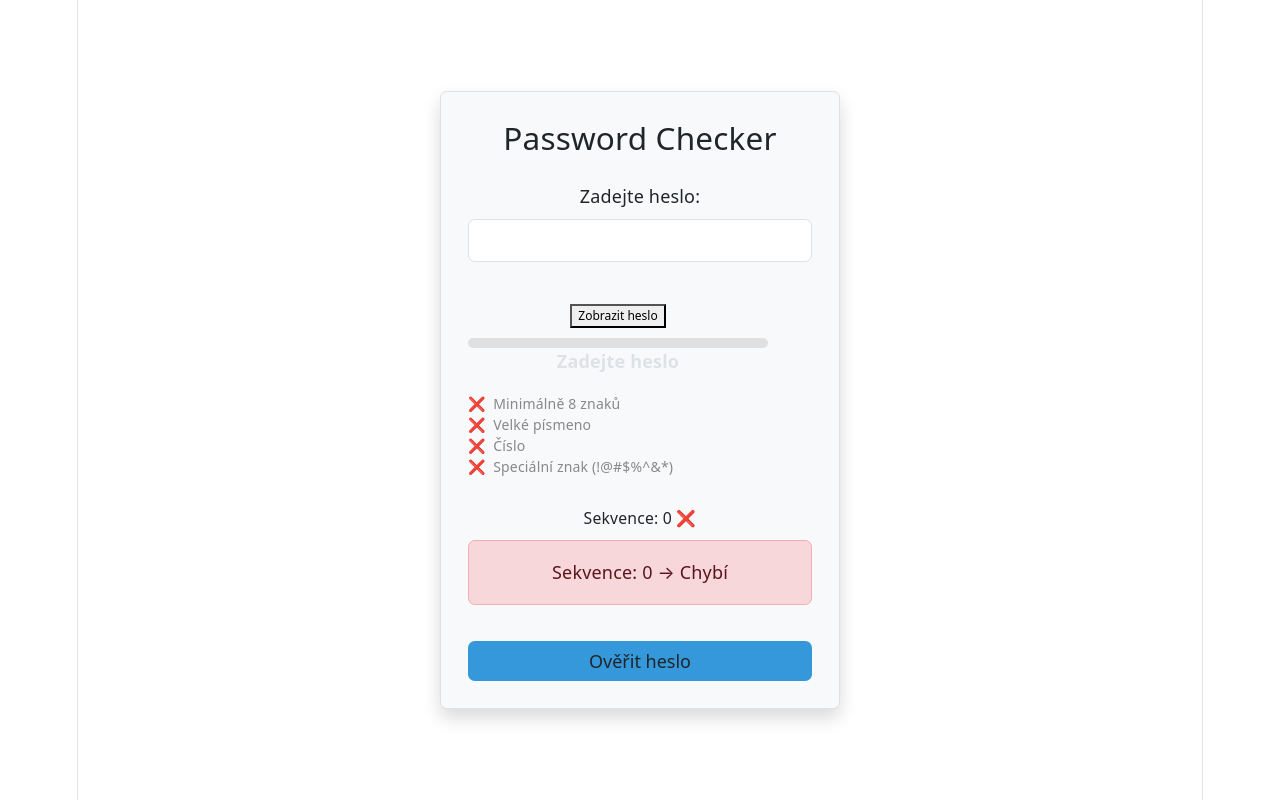
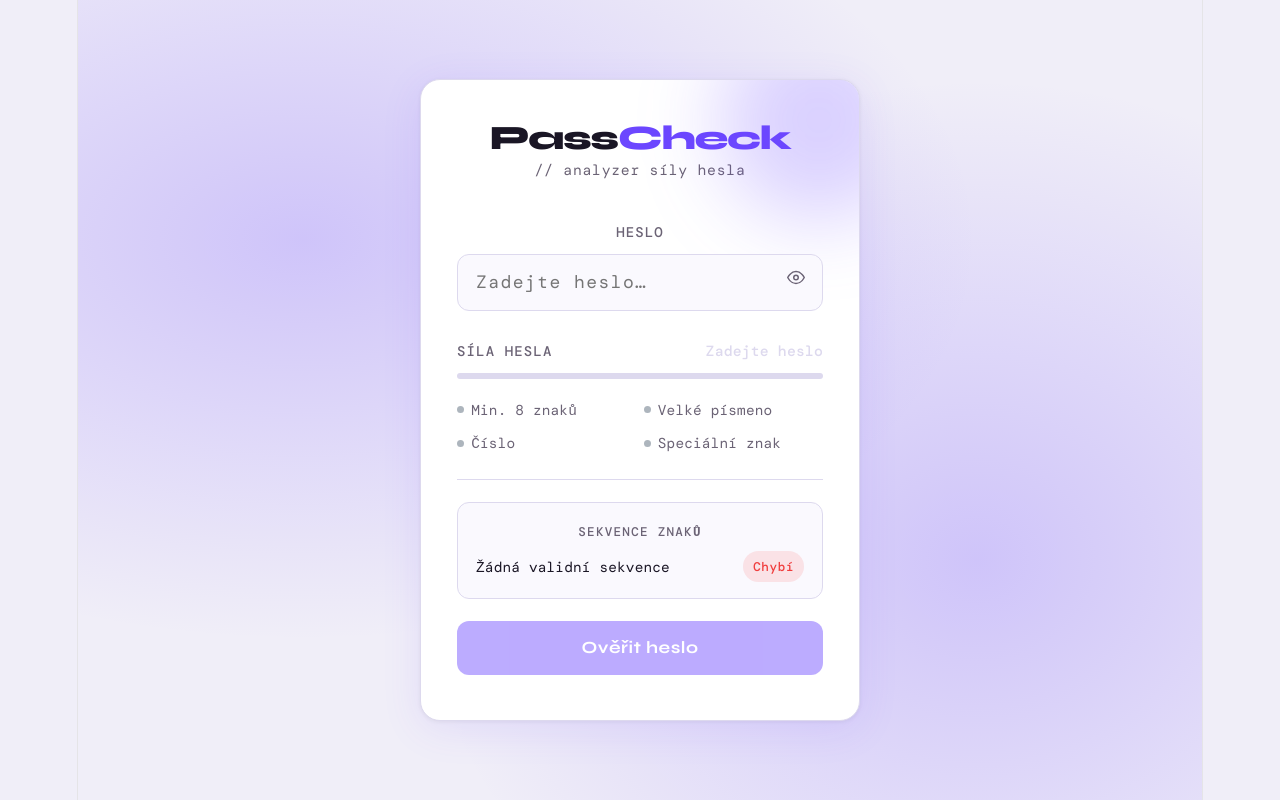
Before and after one commit to papucap/PasswordGame, a React (Vite) app: page / in a window 1280 px wide. Built offline with nearby package versions, Linux system fonts and the light colour scheme.

Commit message:
cviceni2 3 4 5

```diff
--- a/package.json
+++ b/package.json
@@ -24,6 +24,7 @@
     "eslint-plugin-react-hooks": "^7.0.1",
     "eslint-plugin-react-refresh": "^0.5.2",
     "globals": "^17.4.0",
+    "prettier": "^3.8.3",
     "typescript": "~6.0.2",
     "typescript-eslint": "^8.58.0",
     "vite": "^8.0.4"
--- a/src/App.css
+++ b/src/App.css
@@ -1,67 +1,357 @@
-/* Výchozí (light mode) */
+@import url('https://fonts.googleapis.com/css2?family=DM+Mono:wght@400;500&family=Syne:wght@400;600;700;800&display=swap');
+
+/* ── Light mode defaults ── */
 :root {
-  --primary-color: #3498db;
-  --bg-color: #ffffff;
-  --text-color: #212529;
-  --card-bg: #f8f9fa;
-  --border-color: #dee2e6;
+  --primary-color: #6c47ff;
+  --primary-hover: #5535e0;
+  --primary-glow: rgba(108, 71, 255, 0.25);
+
+  --bg-color: #f0eef8;
+  --card-bg: #ffffff;
+  --text-color: #1a1625;
+  --text-muted: #6b6375;
+  --border-color: #ddd9ee;
+  --input-bg: #faf9fe;
+  --input-focus-bg: #ffffff;
+
+  --strength-weak: #f03e3e;
+  --strength-medium: #f59f00;
+  --strength-strong: #2f9e44;
+
+  --check-yes: #2f9e44;
+  --check-no: #adb5bd;
+
+  --shadow-card: 0 8px 40px rgba(108, 71, 255, 0.10), 0 1px 4px rgba(0,0,0,0.06);
+  --shadow-btn: 0 4px 16px rgba(108, 71, 255, 0.35);
+
+  --font-display: 'Syne', sans-serif;
+  --font-mono: 'DM Mono', monospace;
 }
 
-/* Dark mode */
+/* ── Dark mode ── */
 @media (prefers-color-scheme: dark) {
   :root {
-    --primary-color: #4dabf7;
-    --bg-color: #121212;
-    --text-color: #f1f3f5;
-    --card-bg: #1e1e1e;
-    --border-color: #343a40;
+    --primary-color: #9d7eff;
+    --primary-hover: #b49bff;
+    --primary-glow: rgba(157, 126, 255, 0.22);
+
+    --bg-color: #0e0c14;
+    --card-bg: #19162a;
+    --text-color: #e8e3f7;
+    --text-muted: #8b82aa;
+    --border-color: #2c2744;
+    --input-bg: #110f1e;
+    --input-focus-bg: #1a1730;
+
+    --strength-weak: #ff6b6b;
+    --strength-medium: #fcc419;
+    --strength-strong: #51cf66;
+
+    --check-yes: #51cf66;
+    --check-no: #4a4566;
+
+    --shadow-card: 0 8px 48px rgba(0,0,0,0.5), 0 1px 4px rgba(0,0,0,0.4);
+    --shadow-btn: 0 4px 20px rgba(157, 126, 255, 0.4);
   }
 }
 
-/* Použití proměnných */
+/* ── Base ── */
+*, *::before, *::after { box-sizing: border-box; }
+
 body {
+  margin: 0;
   background-color: var(--bg-color);
+  color: var(--text-color);
+  font-family: var(--font-display);
+  min-height: 100vh;
+  transition: background-color 0.3s, color 0.3s;
+}
+
+/* ── Background mesh ── */
+.pc-bg {
+  min-height: 100vh;
+  display: flex;
+  align-items: center;
+  justify-content: center;
+  padding: 2rem 1rem;
+  background:
+    radial-gradient(ellipse 60% 50% at 20% 30%, var(--primary-glow), transparent),
+    radial-gradient(ellipse 50% 60% at 80% 70%, var(--primary-glow), transparent),
+    var(--bg-color);
+}
+
+/* ── Card ── */
+.pc-card {
+  width: 100%;
+  max-width: 440px;
+  background: var(--card-bg);
+  border: 1px solid var(--border-color);
+  border-radius: 20px;
+  padding: 2.5rem 2rem;
+  box-shadow: var(--shadow-card);
+  position: relative;
+  overflow: hidden;
+}
+
+.pc-card::before {
+  content: '';
+  position: absolute;
+  top: -60px; right: -60px;
+  width: 200px; height: 200px;
+  border-radius: 50%;
+  background: var(--primary-glow);
+  filter: blur(40px);
+  pointer-events: none;
+}
+
+/* ── Header ── */
+.pc-header {
+  text-align: center;
+  margin-bottom: 2rem;
+}
+
+.pc-header h1 {
+  font-family: var(--font-display);
+  font-size: 1.9rem;
+  font-weight: 800;
+  letter-spacing: -0.04em;
+  color: var(--text-color);
+  margin: 0 0 0.3rem;
+}
+
+.pc-header h1 span {
+  color: var(--primary-color);
+}
+
+.pc-subtitle {
+  font-size: 0.82rem;
+  color: var(--text-muted);
+  font-family: var(--font-mono);
+  letter-spacing: 0.05em;
+  margin: 0;
+}
+
+/* ── Input group ── */
+.pc-input-group {
+  position: relative;
+  margin-bottom: 1.5rem;
+}
+
+.pc-label {
+  display: block;
+  font-size: 0.78rem;
+  font-weight: 600;
+  letter-spacing: 0.08em;
+  text-transform: uppercase;
+  color: var(--text-muted);
+  margin-bottom: 0.5rem;
+  font-family: var(--font-mono);
+}
+
+.pc-input {
+  width: 100%;
+  padding: 0.85rem 3rem 0.85rem 1rem;
+  background: var(--input-bg);
+  border: 1.5px solid var(--border-color);
+  border-radius: 12px;
+  color: var(--text-color);
+  font-size: 1rem;
+  font-family: var(--font-mono);
+  letter-spacing: 0.08em;
+  outline: none;
+  transition: border-color 0.2s, background 0.2s, box-shadow 0.2s;
+}
+
+.pc-input:focus {
+  border-color: var(--primary-color);
+  background: var(--input-focus-bg);
+  box-shadow: 0 0 0 3px var(--primary-glow);
+}
+
+.pc-toggle-btn {
+  position: absolute;
+  right: 0.75rem;
+  top: 50%;
+  transform: translateY(-50%);
+  background: none;
+  border: none;
+  cursor: pointer;
+  color: var(--text-muted);
+  padding: 0.25rem;
+  display: flex;
+  align-items: center;
+  transition: color 0.2s;
+  margin-top: 13px; /* offset for label */
+}
+
+.pc-toggle-btn:hover { color: var(--primary-color); }
+
+/* ── Strength bar ── */
+.pc-strength-section {
+  margin-bottom: 1.25rem;
+}
+
+.pc-strength-header {
+  display: flex;
+  justify-content: space-between;
+  align-items: center;
+  margin-bottom: 0.5rem;
+}
+
+.pc-strength-label {
+  font-size: 0.78rem;
+  font-weight: 600;
+  letter-spacing: 0.08em;
+  text-transform: uppercase;
+  color: var(--text-muted);
+  font-family: var(--font-mono);
+}
+
+.pc-strength-value {
+  font-size: 0.82rem;
+  font-weight: 700;
+  font-family: var(--font-mono);
+  transition: color 0.3s;
+}
+
+.pc-bar-track {
+  height: 6px;
+  border-radius: 99px;
+  background: var(--border-color);
+  overflow: hidden;
+}
+
+.pc-bar-fill {
+  height: 100%;
+  border-radius: 99px;
+  transition: width 0.4s cubic-bezier(.4,0,.2,1), background-color 0.4s;
+}
+
+/* ── Criteria list ── */
+.pc-criteria {
+  list-style: none;
+  padding: 0;
+  margin: 0 0 1.25rem;
+  display: grid;
+  grid-template-columns: 1fr 1fr;
+  gap: 0.4rem;
+}
+
+.pc-criteria li {
+  display: flex;
+  align-items: center;
+  gap: 0.4rem;
+  font-size: 0.8rem;
+  font-family: var(--font-mono);
+  color: var(--text-muted);
+  transition: color 0.25s;
+}
+
+.pc-criteria li.met {
+  color: var(--check-yes);
+}
+
+.pc-criteria-dot {
+  width: 7px; height: 7px;
+  border-radius: 50%;
+  background: var(--check-no);
+  flex-shrink: 0;
+  transition: background 0.25s, box-shadow 0.25s;
+}
+
+.pc-criteria li.met .pc-criteria-dot {
+  background: var(--check-yes);
+  box-shadow: 0 0 6px var(--check-yes);
+}
+
+/* ── Divider ── */
+.pc-divider {
+  border: none;
+  border-top: 1px solid var(--border-color);
+  margin: 1.25rem 0;
+}
+
+/* ── Validator boxes ── */
+.pc-validator {
+  background: var(--input-bg);
+  border: 1px solid var(--border-color);
+  border-radius: 12px;
+  padding: 0.85rem 1rem;
+  margin-bottom: 0.75rem;
+  font-family: var(--font-mono);
+  font-size: 0.8rem;
+}
+
+.pc-validator-title {
+  font-size: 0.7rem;
+  font-weight: 600;
+  text-transform: uppercase;
+  letter-spacing: 0.1em;
+  color: var(--text-muted);
+  margin-bottom: 0.35rem;
+}
+
+.pc-validator-row {
+  display: flex;
+  align-items: center;
+  justify-content: space-between;
   color: var(--text-color);
 }
 
-.custom-card {
-  background-color: var(--card-bg);
-  border: 1px solid var(--border-color);
+.pc-badge {
+  font-size: 0.7rem;
+  font-weight: 700;
+  padding: 0.15rem 0.55rem;
+  border-radius: 99px;
+  letter-spacing: 0.05em;
 }
 
-.btn-primary-custom {
-  background-color: var(--primary-color);
-  border: none;
+.pc-badge.ok {
+  background: rgba(47, 158, 68, 0.15);
+  color: var(--strength-strong);
 }
 
-.btn-primary-custom:hover {
-  opacity: 0.9;
+.pc-badge.fail {
+  background: rgba(240, 62, 62, 0.12);
+  color: var(--strength-weak);
 }
 
-/* indikátor síly */
-.strength-bar {
-  height: 10px;
-  border-radius: 5px;
-  background-color: var(--border-color);
-  overflow: hidden;
+.pc-badge.warn {
+  background: rgba(245, 159, 0, 0.12);
+  color: var(--strength-medium);
 }
 
-.strength-fill {
-  height: 100%;
-  background-color: var(--primary-color);
-  transition: width 0.3s ease;
+/* ── Submit button ── */
+.pc-btn {
+  width: 100%;
+  padding: 0.9rem;
+  background: var(--primary-color);
+  color: #fff;
+  border: none;
+  border-radius: 12px;
+  font-family: var(--font-display);
+  font-size: 0.95rem;
+  font-weight: 700;
+  letter-spacing: 0.03em;
+  cursor: pointer;
+  transition: background 0.2s, box-shadow 0.2s, transform 0.1s;
+  box-shadow: var(--shadow-btn);
+  margin-top: 0.5rem;
 }
 
-:root {
-  --strength-weak: #e74c3c;
-  --strength-medium: #f39c12;
-  --strength-strong: #2ecc71;
+.pc-btn:hover {
+  background: var(--primary-hover);
+  box-shadow: var(--shadow-btn);
+  transform: translateY(-1px);
 }
 
-@media (prefers-color-scheme: dark) {
-  :root {
-    --strength-weak: #ff6b6b;
-    --strength-medium: #feca57;
-    --strength-strong: #51cf66;
-  }
+.pc-btn:active {
+  transform: translateY(0);
 }
+
+.pc-btn:disabled {
+  opacity: 0.45;
+  cursor: not-allowed;
+  transform: none;
+  box-shadow: none;
+}
--- a/src/App.tsx
+++ b/src/App.tsx
@@ -1,56 +1,49 @@
-import { useState } from "react";
-import "./App.css";
+import { useState } from 'react';
+import './App.css';
 
-import PasswordInput from "./PasswordInput";
-import PasswordStrength from "./PasswordStrength";
-import CharacterSequenceValidator, { ValidationResult } from "./CharacterSequenceValidator";
-import PasswordTimeValidator from "./PasswordTimeValidator";
+import PasswordInput from './PasswordInput';
+import PasswordStrength from './PasswordStrength';
+import CharacterSequenceValidator, { type ValidationResult } from './CharacterSequenceValidator';
+import PasswordTimeValidator from './PasswordTimeValidator';
 
 export default function App() {
-    const [password, setPassword] = useState("");
+    const [password, setPassword] = useState('');
     const [createdAt, setCreatedAt] = useState<number | null>(null);
     const [sequenceResult, setSequenceResult] = useState<ValidationResult | null>(null);
 
     const handlePasswordChange = (value: string) => {
-        if (!createdAt && value.length > 0) {
-            setCreatedAt(Date.now());
-        }
-
-        if (value === "") {
-            setCreatedAt(null);
-        }
-
+        if (!createdAt && value.length > 0) setCreatedAt(Date.now());
+        if (value === '') setCreatedAt(null);
         setPassword(value);
     };
 
+    const isStrong = sequenceResult?.isValid && password.length >= 8;
+
     return (
-        <div className="container d-flex justify-content-center align-items-center vh-100">
-            <div className="card p-4 shadow custom-card" style={{ width: "400px" }}>
+        <div className="pc-bg">
+            <div className="pc-card">
 
-                <h3 className="text-center mb-4">Password Checker</h3>
+                {/* Hlavička */}
+                <div className="pc-header">
+                    <h1>Pass<span>Check</span></h1>
+                    <p className="pc-subtitle">// analyzer síly hesla</p>
+                </div>
 
-                {/* INPUT KOMPONENTA */}
-                <PasswordInput
-                    password={password}
-                    setPassword={handlePasswordChange}
-                />
+                {/* Input */}
+                <PasswordInput password={password} setPassword={handlePasswordChange} />
 
-                {/* STRENGTH KOMPONENTA */}
+                {/* Síla hesla + kritéria */}
                 <PasswordStrength password={password} />
 
-                {/* SEKVENČNÍ VALIDÁTOR */}
+                <hr className="pc-divider" />
+
+                {/* Sekvence znaků */}
                 <CharacterSequenceValidator
                     password={password}
                     onValidate={setSequenceResult}
                 />
 
-                {sequenceResult && (
-                    <div className={`alert mt-2 ${sequenceResult.isValid ? "alert-success" : "alert-danger"}`}>
-                        Sekvence: {sequenceResult.sequenceCount} → {sequenceResult.isValid ? "OK" : "Chybí"}
-                    </div>
-                )}
-
-                {/* ČASOVÝ VALIDÁTOR */}
+                {/* Časová validace – zobrazí se jakmile uživatel začne psát */}
                 {createdAt && (
                     <PasswordTimeValidator
                         password={password}
@@ -58,9 +51,11 @@ export default function App() {
                     />
                 )}
 
-                <button className="btn btn-primary-custom w-100 mt-3">
-                    Ověřit heslo
+                {/* Tlačítko */}
+                <button className="pc-btn" disabled={!isStrong}>
+                    {isStrong ? '✓ Heslo je v pořádku' : 'Ověřit heslo'}
                 </button>
+
             </div>
         </div>
     );
--- a/src/CharacterSequenceValidator.tsx
+++ b/src/CharacterSequenceValidator.tsx
@@ -10,43 +10,45 @@ interface Props {
     onValidate: (result: ValidationResult) => void;
 }
 
+/** Kontroluje sekvence 4 po sobě jdoucích znaků, každá musí obsahovat
+ *  malé písmeno, velké písmeno, číslici a speciální znak. */
+function validateSequence(str: string): ValidationResult {
+    let count = 0;
+    for (let i = 0; i <= str.length - 4; i++) {
+        const seg = str.slice(i, i + 4);
+        if (
+            /[a-z]/.test(seg) &&
+            /[A-Z]/.test(seg) &&
+            /[0-9]/.test(seg) &&
+            /[^A-Za-z0-9]/.test(seg)
+        ) {
+            count++;
+        }
+    }
+    return { isValid: count > 0, sequenceCount: count };
+}
+
 const CharacterSequenceValidator: React.FC<Props> = ({ password, onValidate }) => {
-
-    const validateSequence = (str: string): ValidationResult => {
-        let count = 0;
-
-        // kontrola sekvence po 4 znacích
-        for (let i = 0; i < str.length - 3; i++) {
-            const segment = str.slice(i, i + 4);
-
-            const hasLower = /[a-z]/.test(segment);
-            const hasUpper = /[A-Z]/.test(segment);
-            const hasNumber = /[0-9]/.test(segment);
-            const hasSpecial = /[^A-Za-z0-9]/.test(segment);
-
-            if (hasLower && hasUpper && hasNumber && hasSpecial) {
-                count++;
-            }
-        }
-
-        return {
-            isValid: count > 0,
-            sequenceCount: count
-        };
-    };
-
     const result = validateSequence(password);
 
+    // useEffect informuje rodiče o výsledku při každé změně hesla
     useEffect(() => {
         onValidate(result);
     }, [password]);
 
     return (
-        <div className="mt-2">
-            <small>
-                Sekvence: {result.sequenceCount}{" "}
-                {result.isValid ? "✅" : "❌"}
-            </small>
+        <div className="pc-validator">
+            <div className="pc-validator-title">Sekvence znaků</div>
+            <div className="pc-validator-row">
+                <span>
+                    {result.sequenceCount === 0
+                        ? 'Žádná validní sekvence'
+                        : `${result.sequenceCount} validní sekvence`}
+                </span>
+                <span className={`pc-badge ${result.isValid ? 'ok' : 'fail'}`}>
+                    {result.isValid ? 'OK' : 'Chybí'}
+                </span>
+            </div>
         </div>
     );
 };
--- a/src/PasswordInput.tsx
+++ b/src/PasswordInput.tsx
@@ -1,18 +1,47 @@
+import React, { useState } from 'react';
+
 interface PasswordInputProps {
     password: string;
     setPassword: (value: string) => void;
 }
 
+const EyeIcon = ({ open }: { open: boolean }) =>
+    open ? (
+        <svg width="18" height="18" viewBox="0 0 24 24" fill="none" stroke="currentColor" strokeWidth="2" strokeLinecap="round" strokeLinejoin="round">
+            <path d="M17.94 17.94A10.07 10.07 0 0 1 12 20c-7 0-11-8-11-8a18.45 18.45 0 0 1 5.06-5.94" />
+            <path d="M9.9 4.24A9.12 9.12 0 0 1 12 4c7 0 11 8 11 8a18.5 18.5 0 0 1-2.16 3.19" />
+            <line x1="1" y1="1" x2="23" y2="23" />
+        </svg>
+    ) : (
+        <svg width="18" height="18" viewBox="0 0 24 24" fill="none" stroke="currentColor" strokeWidth="2" strokeLinecap="round" strokeLinejoin="round">
+            <path d="M1 12s4-8 11-8 11 8 11 8-4 8-11 8-11-8-11-8z" />
+            <circle cx="12" cy="12" r="3" />
+        </svg>
+    );
+
 const PasswordInput: React.FC<PasswordInputProps> = ({ password, setPassword }) => {
+    const [visible, setVisible] = useState(false);
+
     return (
-        <div className="mb-3">
-            <label className="form-label">Zadejte heslo:</label>
+        <div className="pc-input-group">
+            <label className="pc-label">Heslo</label>
             <input
-                type="password"
-                className="form-control"
+                type={visible ? 'text' : 'password'}
+                className="pc-input"
                 value={password}
                 onChange={(e) => setPassword(e.target.value)}
+                placeholder="Zadejte heslo…"
+                autoComplete="new-password"
             />
+            <button
+                className="pc-toggle-btn"
+                onClick={() => setVisible((v) => !v)}
+                type="button"
+                aria-label={visible ? 'Skrýt heslo' : 'Zobrazit heslo'}
+                title={visible ? 'Skrýt heslo' : 'Zobrazit heslo'}
+            >
+                <EyeIcon open={visible} />
+            </button>
         </div>
     );
 };
--- a/src/PasswordStrength.tsx
+++ b/src/PasswordStrength.tsx
@@ -1,59 +1,81 @@
-import { useState } from 'react';
+import React, { useState, useEffect } from 'react';
 
 interface PasswordStrengthProps {
     password: string;
 }
 
+type StrengthLevel = 'empty' | 'weak' | 'medium' | 'strong';
+
+interface StrengthData {
+    level: StrengthLevel;
+    label: string;
+    color: string;
+    width: string;
+}
+
+const criteria = [
+    { label: 'Min. 8 znaků',    test: (p: string) => p.length >= 8 },
+    { label: 'Velké písmeno',   test: (p: string) => /[A-Z]/.test(p) },
+    { label: 'Číslo',           test: (p: string) => /[0-9]/.test(p) },
+    { label: 'Speciální znak',  test: (p: string) => /[!@#$%^&*]/.test(p) },
+];
+
+/** Vrátí textový popis síly hesla – použito v useEffect */
+function evaluatePassword(password: string): StrengthLevel {
+    if (password.length === 0) return 'empty';
+    const score = criteria.filter((c) => c.test(password)).length;
+    if (score <= 1) return 'weak';
+    if (score <= 3) return 'medium';
+    return 'strong';
+}
+
+function getStrengthData(level: StrengthLevel): StrengthData {
+    switch (level) {
+        case 'empty':  return { level, label: 'Zadejte heslo', color: 'var(--border-color)', width: '0%' };
+        case 'weak':   return { level, label: 'Slabé',          color: 'var(--strength-weak)',   width: '33%' };
+        case 'medium': return { level, label: 'Střední',        color: 'var(--strength-medium)', width: '66%' };
+        case 'strong': return { level, label: 'Silné',          color: 'var(--strength-strong)', width: '100%' };
+    }
+}
+
 const PasswordStrength: React.FC<PasswordStrengthProps> = ({ password }) => {
-    const [isVisible, setIsVisible] = useState(false);
+    const [strengthLevel, setStrengthLevel] = useState<StrengthLevel>('empty');
 
-    const criteria = [
-        { label: 'Minimálně 8 znaků', met: password.length >= 8 },
-        { label: 'Velké písmeno', met: /[A-Z]/.test(password) },
-        { label: 'Číslo', met: /[0-9]/.test(password) },
-        { label: 'Speciální znak (!@#$%^&*)', met: /[!@#$%^&*]/.test(password) },
-    ];
+    // useEffect sleduje změny hesla a volá evaluatePassword
+    useEffect(() => {
+        const level = evaluatePassword(password);
+        setStrengthLevel(level);
+    }, [password]);
 
-    const strengthScore = criteria.filter((c) => c.met).length;
-
-    const getStrengthData = () => {
-        if (password.length === 0) return { label: 'Zadejte heslo', color: 'var(--border-color)', width: '0%' };
-        if (strengthScore <= 1) return { label: 'Slabé', color: 'var(--strength-weak)', width: '33%' };
-        if (strengthScore <= 3) return { label: 'Střední', color: 'var(--strength-medium)', width: '66%' };
-        return { label: 'Silné', color: 'var(--strength-strong)', width: '100%' };
-    };
-
-    const strength = getStrengthData();
+    const strength = getStrengthData(strengthLevel);
 
     return (
-        <div style={{ marginTop: '20px', maxWidth: '300px' }}>
+        <div className="pc-strength-section">
+            {/* Pruh síly */}
+            <div className="pc-strength-header">
+                <span className="pc-strength-label">Síla hesla</span>
+                <span className="pc-strength-value" style={{ color: strength.color }}>
+                    {strength.label}
+                </span>
+            </div>
+            <div className="pc-bar-track">
+                <div
+                    className="pc-bar-fill"
+                    style={{ width: strength.width, backgroundColor: strength.color }}
+                />
+            </div>
 
-            <button
-                onClick={() => setIsVisible(!isVisible)}
-                style={{ marginBottom: '10px', fontSize: '12px' }}
-            >
-                {isVisible ? 'Skrýt heslo' : 'Zobrazit heslo'}
-            </button>
-
-            {isVisible && <p style={{ fontSize: '14px', color: '#555' }}>Text: {password}</p>}
-
-            <div style={{ height: '10px', backgroundColor: '#e0e0e0', borderRadius: '5px', overflow: 'hidden' }}>
-                <div style={{
-                    height: '100%',
-                    width: strength.width,
-                    backgroundColor: strength.color,
-                    transition: 'width 0.3s ease'
-                }} />
-            </div>
-            <p style={{ fontWeight: 'bold', color: strength.color }}>{strength.label}</p>
-
-            <ul style={{ listStyle: 'none', padding: 0, fontSize: '14px' }}>
-                {criteria.map((c, index) => (
-                    <li key={index} style={{ color: c.met ? '#2ecc71' : '#888', display: 'flex', alignItems: 'center' }}>
-                        <span style={{ marginRight: '8px' }}>{c.met ? '✅' : '❌'}</span>
-                        {c.label}
-                    </li>
-                ))}
+            {/* Kritéria */}
+            <ul className="pc-criteria" style={{ marginTop: '1rem' }}>
+                {criteria.map((c, i) => {
+                    const met = c.test(password);
+                    return (
+                        <li key={i} className={met ? 'met' : ''}>
+                            <span className="pc-criteria-dot" />
+                            {c.label}
+                        </li>
+                    );
+                })}
             </ul>
         </div>
     );
--- a/src/main.tsx
+++ b/src/main.tsx
@@ -1,7 +1,6 @@
 import { StrictMode } from 'react'
 import { createRoot } from 'react-dom/client'
 import './index.css'
-import 'bootstrap/dist/css/bootstrap.min.css';
 import App from './App.tsx'
 
 createRoot(document.getElementById('root')!).render(
```
Also changed, not shown: src/PasswordTimeValidator.tsx (+13 -10 lines), 1 other file (tests, documents, lock files or other folders).
